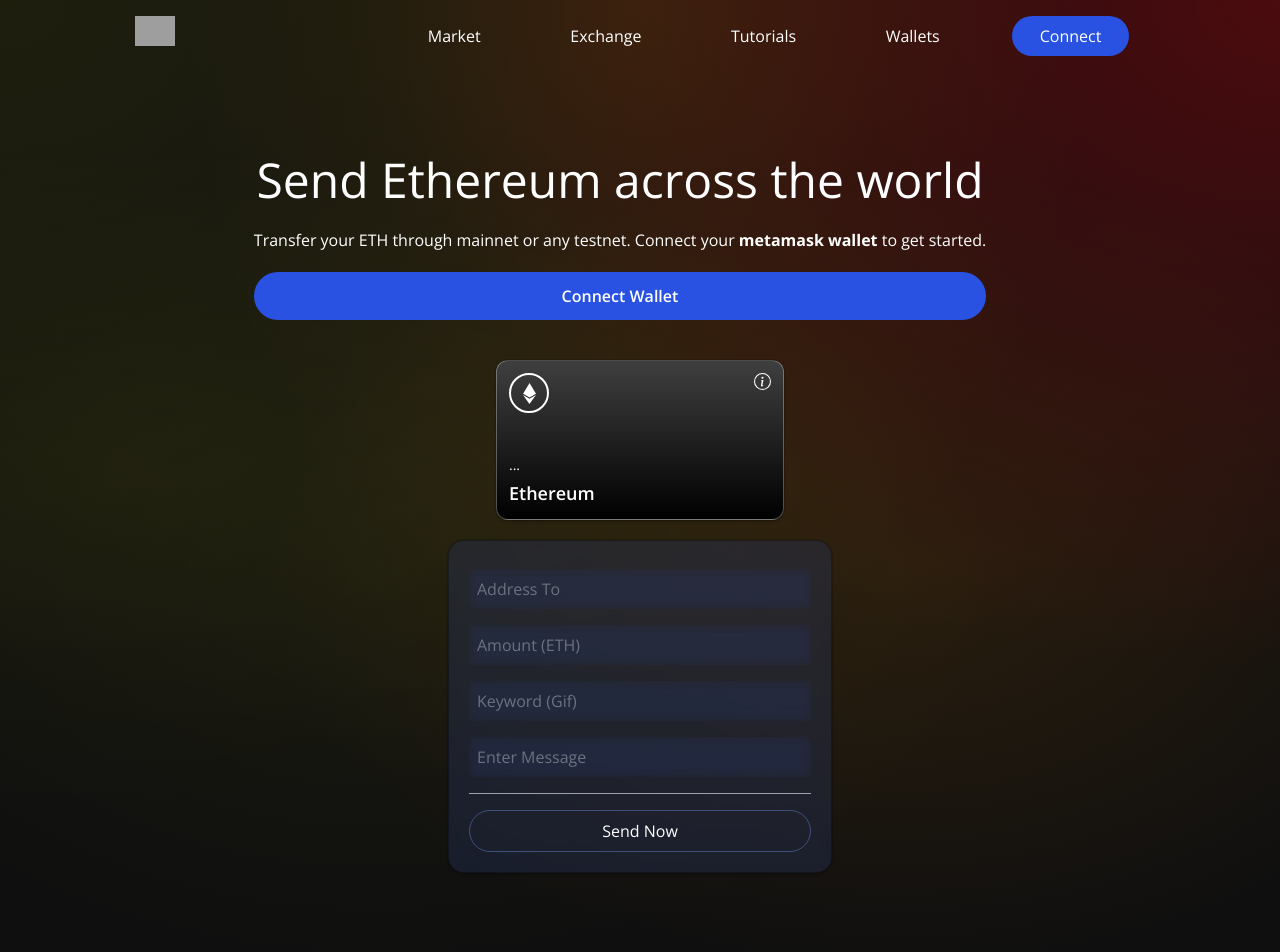
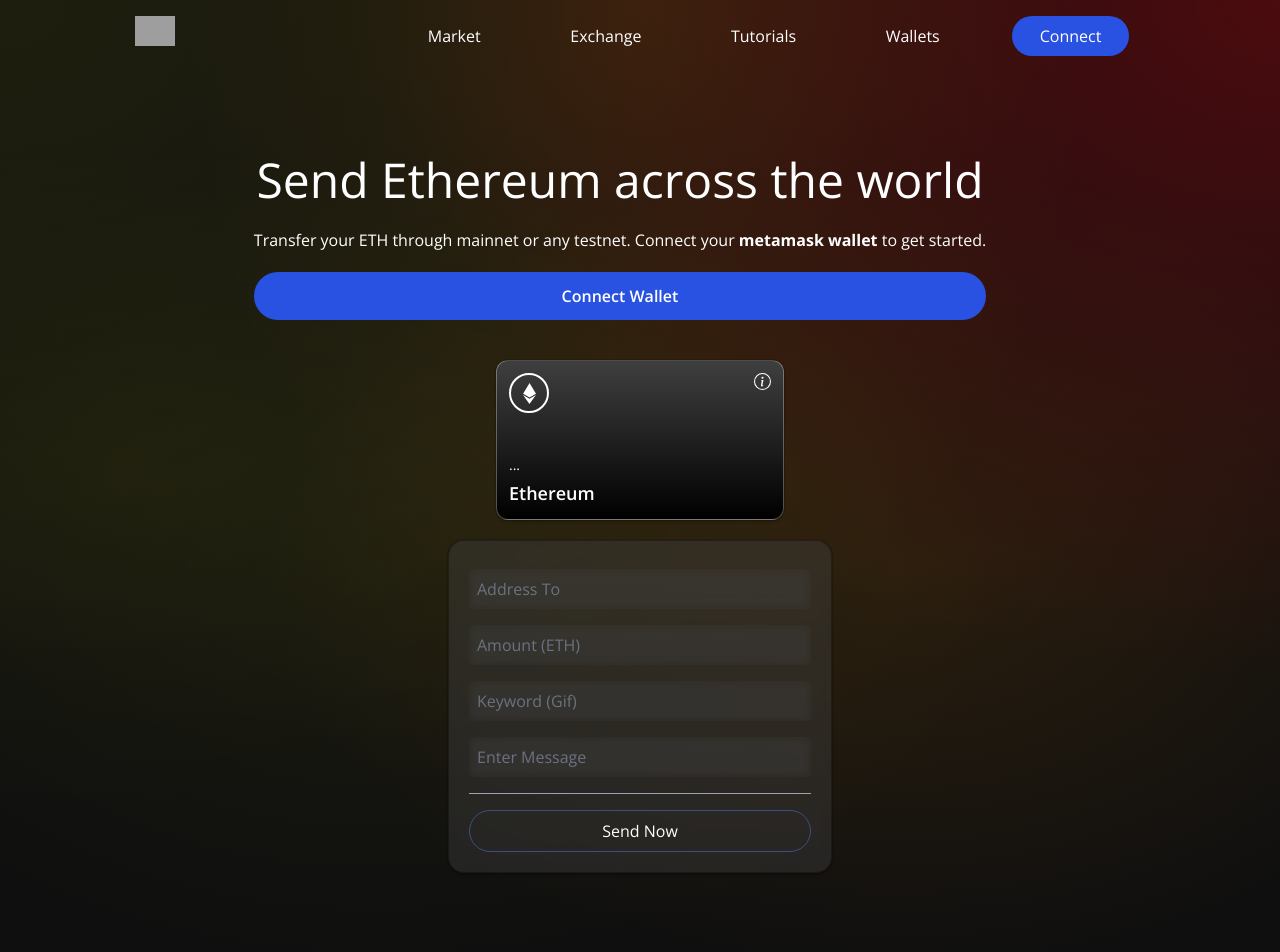
Before and after one commit to locbgiang/sendEth, a React (Vite) app in the folder client/: page / in a window 1280 px wide. Shown: the top 952 px of the page. Built offline with nearby package versions, Linux system fonts and the light colour scheme; grey boxes are pictures that could not be loaded.

Commit message:
change front end 3

```diff
--- a/client/src/index.css
+++ b/client/src/index.css
@@ -40,7 +40,7 @@
 }
 
 .blue-glassmorphism {
-  background: rgb(39, 51, 89, 0.4);
+  background: rgba(66, 66, 66, 0.4);
   border-radius: 16px;
   box-shadow: 0 0 0 1px rgba(0, 0, 0, 0.14), 0 2px 3px rgba(0, 0, 0, 0.2);
   backdrop-filter: blur(5px);
```
